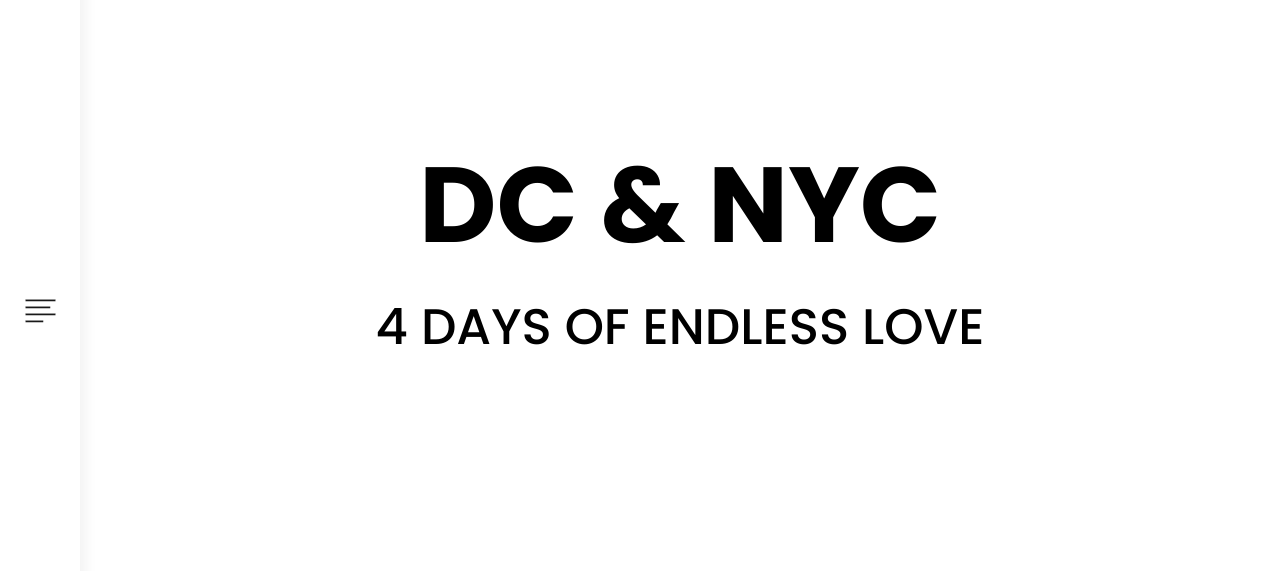
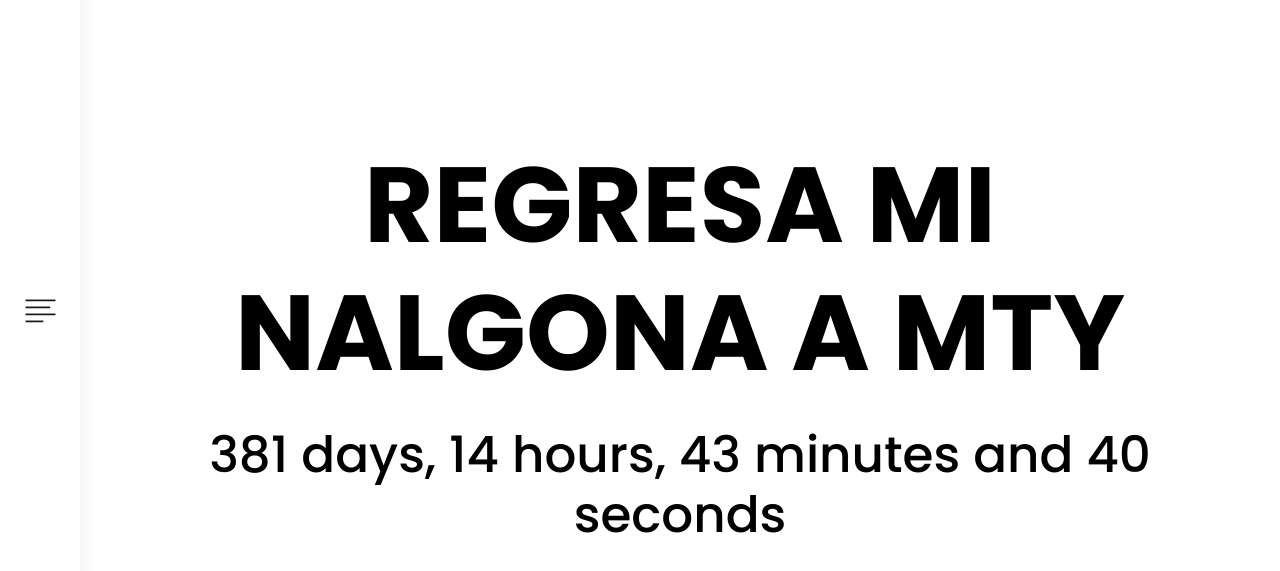
Before and after one commit to hughvzz/MyBabyAndMe, a plain HTML site: page countdowns.html in a window 1280 px wide. Shown: the part 89-660 px from the top of the page. Drawn offline with nearby package versions, Linux system fonts and the light colour scheme.

Commit message:
commit de cambio de fecha de mi nalgona preciosa

```diff
--- a/countdowns.html
+++ b/countdowns.html
@@ -75,10 +75,10 @@
 
             <div class="row">
                 <div class="col-12">
-                    <h1 id = headingc>DC & NYC</h1>
+                    <h1 id = headingc>REGRESA MI NALGONA A MTY</h1>
                         <h2 id = countdown>
                             <script>
-                                var countDownDate = new Date("May 13, 2020 13:40:00").getTime();
+                                var countDownDate = new Date("June 30, 2021 18:30:00").getTime();
                                 var x = setInterval(function() {
                                   var now = new Date().getTime();
                                   var distance = countDownDate - now;
@@ -96,7 +96,7 @@
                                   // If the count down is over, write some text
                                   if (distance < 0) {
                                     clearInterval(x);
-                                    document.getElementById("countdown").innerHTML = "4 DAYS OF ENDLESS LOVE";
+                                    document.getElementById("countdown").innerHTML = "LE ESTOY DANDO BIEN DURO";
                                   }
                                 }, 1000);
                             </script>
```
